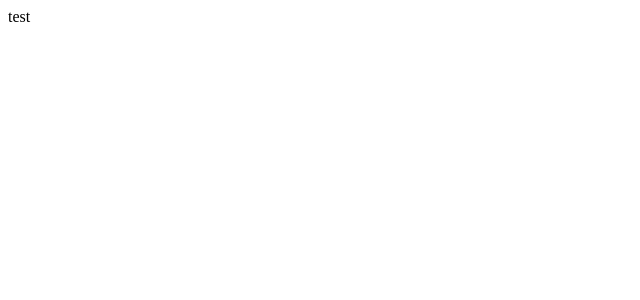
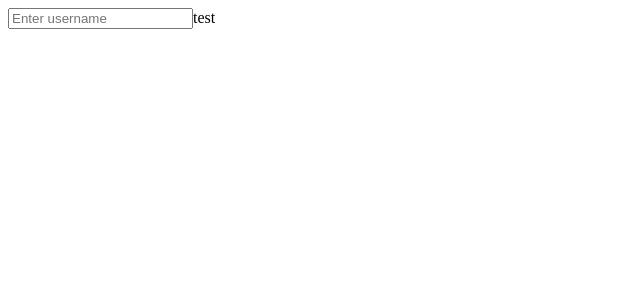
Before and after one commit to rekekki/eventhandler, a React (Create React App) app: page / in a window 1280 px wide. Shown: the top 300 px of the page, without its empty margins (0-640 px from the left). Built offline with nearby package versions, Linux system fonts and the light colour scheme.

Commit message:
created an input element with type, placeholder, value and function shell

```diff
--- a/src/App.js
+++ b/src/App.js
@@ -4,6 +4,11 @@ const App = () => {
   const [ userName, setUserName ] = useState('')
   return (
     <div>
+      <input
+      type='text'
+      placeholder='Enter username'
+      value=''
+      onChange={() => {}} />
       test
     </div>
   )
```
